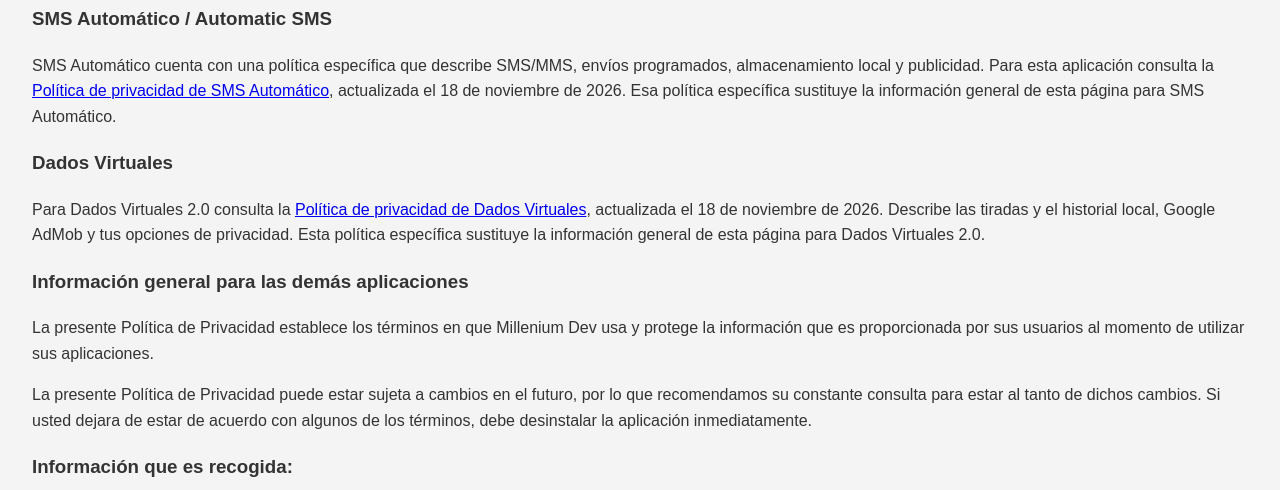
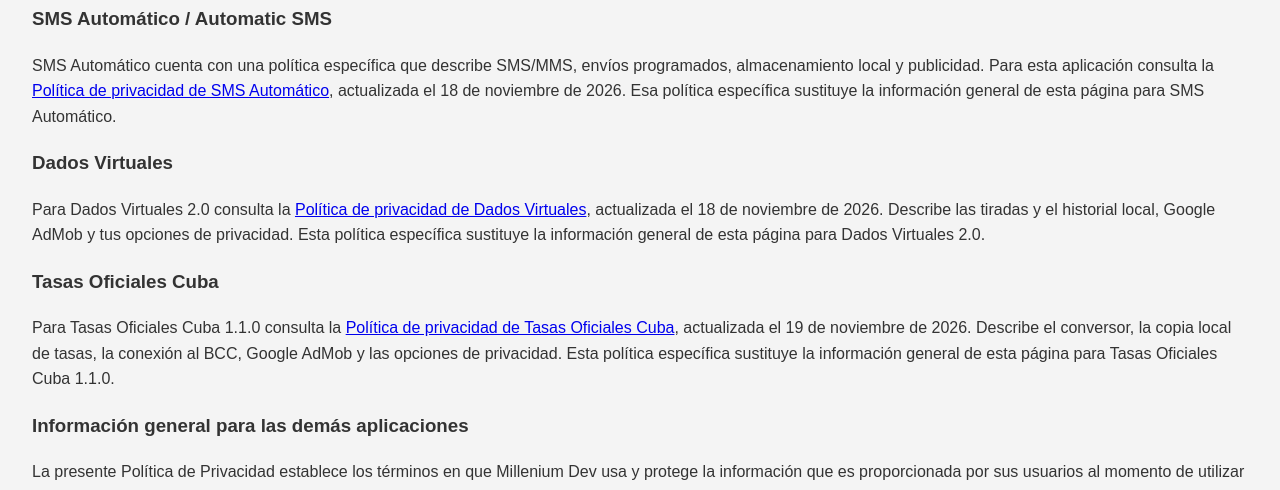
Before and after one commit to ChristianGlez94/milleniumdevsite, a plain HTML site: page politica-privacidad.html in a window 1280 px wide. Shown: the part 258-748 px from the top of the page. Drawn offline with Linux system fonts and the light colour scheme.

Commit message:
Link Tasas Oficiales Cuba privacy policy from existing app URL

```diff
--- a/politica-privacidad.html
+++ b/politica-privacidad.html
@@ -26,6 +26,10 @@
             <h3 id="dados-policy">Dados Virtuales</h3>
             <p>Para Dados Virtuales 2.0 consulta la <a href="politica-privacidad-dados.html">Política de privacidad de Dados Virtuales</a>, actualizada el 18 de noviembre de 2026. Describe las tiradas y el historial local, Google AdMob y tus opciones de privacidad. Esta política específica sustituye la información general de esta página para Dados Virtuales 2.0.</p>
         </section>
+        <section aria-labelledby="tasas-policy">
+            <h3 id="tasas-policy">Tasas Oficiales Cuba</h3>
+            <p>Para Tasas Oficiales Cuba 1.1.0 consulta la <a href="politica-privacidad-tasas.html">Política de privacidad de Tasas Oficiales Cuba</a>, actualizada el 19 de noviembre de 2026. Describe el conversor, la copia local de tasas, la conexión al BCC, Google AdMob y las opciones de privacidad. Esta política específica sustituye la información general de esta página para Tasas Oficiales Cuba 1.1.0.</p>
+        </section>
         <h3>Información general para las demás aplicaciones</h3>
         <p>
             La presente Política de Privacidad establece los términos en que Millenium Dev usa y protege la información que es proporcionada por sus usuarios al momento de utilizar sus aplicaciones.
```
